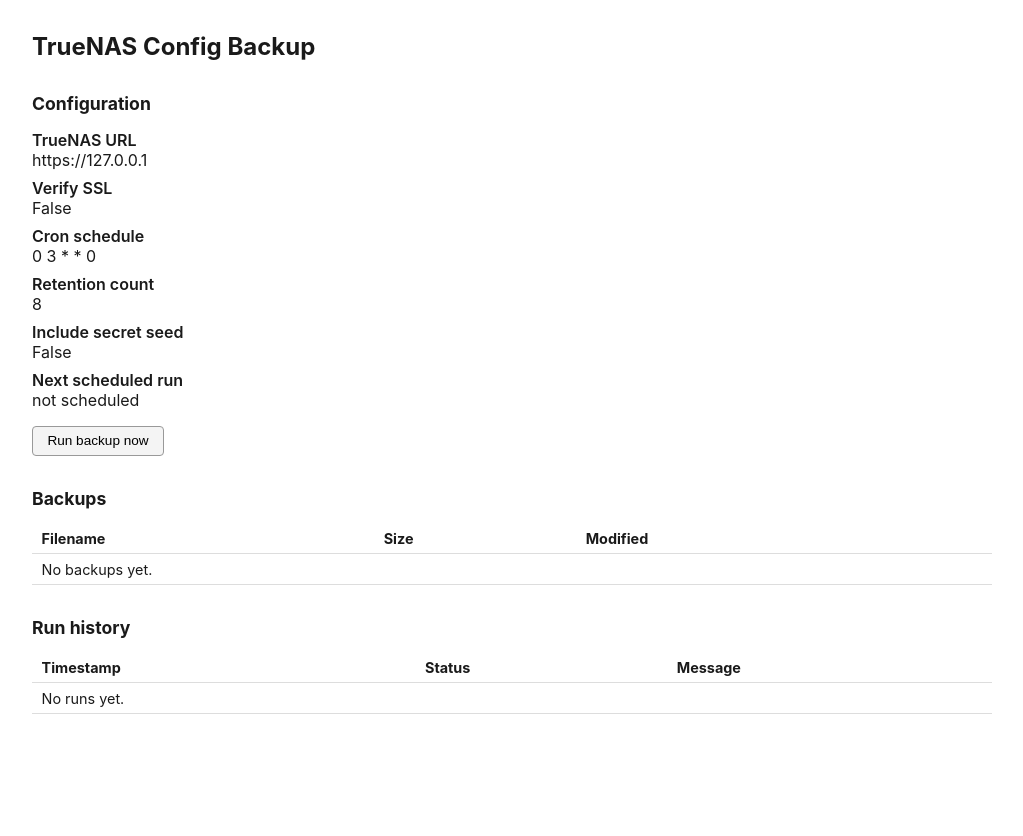
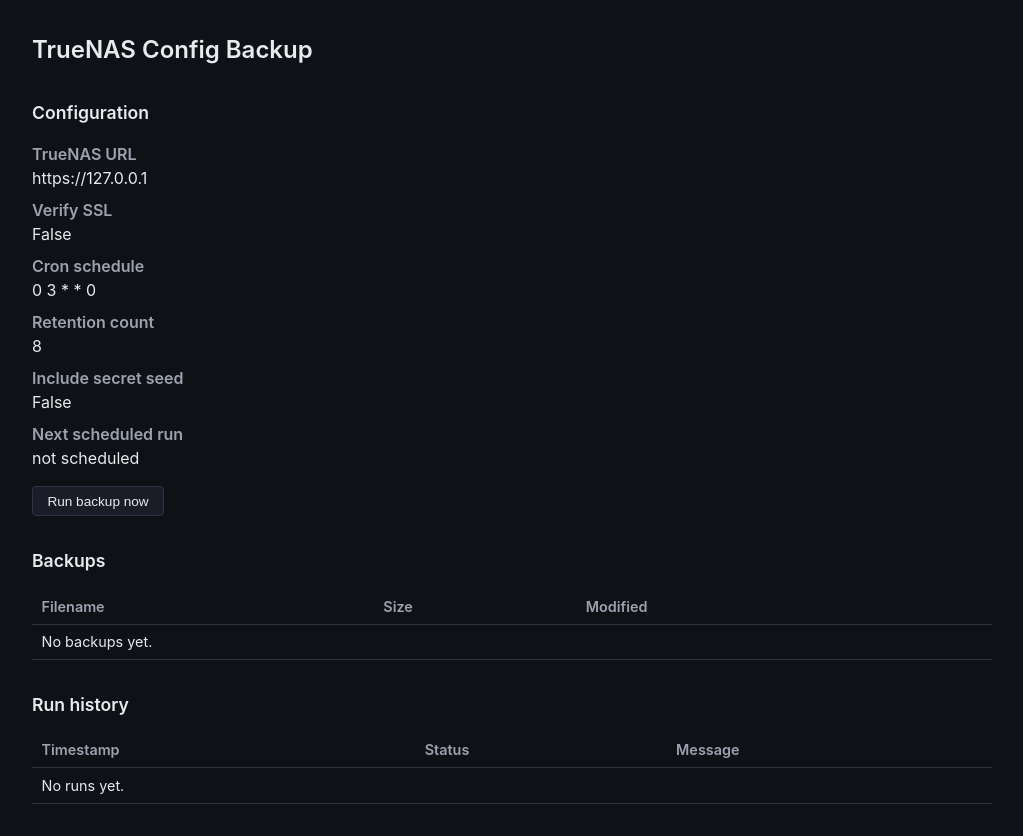
Before and after one commit to CampAsAChamp/truenas-config-backup, a FastAPI app: page / in a window 1280 px wide. Shown: the whole page, without its empty margins (128-1151 px from the left). Before the commit the page ends 714 px from the top, so only its background shows below. Run offline with FastAPI, Linux system fonts and the light colour scheme.

Commit message:
Add dark theme

```diff
--- a/app/static/style.css
+++ b/app/static/style.css
@@ -1,30 +1,105 @@
+:root {
+  color-scheme: dark;
+  --bg: #0f1117;
+  --text: #e8eaed;
+  --text-muted: #9ca3af;
+  --border: #2d3340;
+  --surface: #1a1d27;
+  --surface-hover: #252936;
+  --accent: #3b82f6;
+  --accent-hover: #2563eb;
+  --success-bg: #1a3d2e;
+  --success-text: #6ee7a0;
+  --failure-bg: #3d1a1a;
+  --failure-text: #f87171;
+}
+
 body {
   font-family: -apple-system, BlinkMacSystemFont, "Segoe UI", sans-serif;
   max-width: 960px;
   margin: 2rem auto;
   padding: 0 1rem;
-  color: #1a1a1a;
+  color: var(--text);
+  background: var(--bg);
+  line-height: 1.5;
 }
 
-h1 { font-size: 1.5rem; }
-h2 { font-size: 1.1rem; margin-top: 2rem; }
+h1 {
+  font-size: 1.5rem;
+  font-weight: 600;
+}
 
-table { width: 100%; border-collapse: collapse; margin-top: 0.5rem; }
-th, td { text-align: left; padding: 0.4rem 0.6rem; border-bottom: 1px solid #ddd; font-size: 0.9rem; }
+h2 {
+  font-size: 1.1rem;
+  margin-top: 2rem;
+  font-weight: 600;
+  color: var(--text);
+}
 
-.badge { padding: 0.1rem 0.5rem; border-radius: 4px; font-size: 0.8rem; }
-.badge.success { background: #d3f5d3; color: #1a5c1a; }
-.badge.failure { background: #f5d3d3; color: #7a1a1a; }
+table {
+  width: 100%;
+  border-collapse: collapse;
+  margin-top: 0.5rem;
+}
 
-button, .button {
+th,
+td {
+  text-align: left;
+  padding: 0.4rem 0.6rem;
+  border-bottom: 1px solid var(--border);
+  font-size: 0.9rem;
+}
+
+th {
+  color: var(--text-muted);
+  font-weight: 600;
+}
+
+.badge {
+  padding: 0.1rem 0.5rem;
+  border-radius: 4px;
+  font-size: 0.8rem;
+  font-weight: 500;
+}
+
+.badge.success {
+  background: var(--success-bg);
+  color: var(--success-text);
+}
+
+.badge.failure {
+  background: var(--failure-bg);
+  color: var(--failure-text);
+}
+
+button,
+.button {
   padding: 0.4rem 0.9rem;
-  border: 1px solid #999;
+  border: 1px solid var(--border);
   border-radius: 4px;
-  background: #f4f4f4;
+  background: var(--surface);
+  color: var(--text);
   cursor: pointer;
   font-size: 0.85rem;
+  text-decoration: none;
+  display: inline-block;
 }
 
-form { display: inline; }
-.settings dt { font-weight: 600; }
-.settings dd { margin: 0 0 0.5rem 0; }
+button:hover,
+.button:hover {
+  background: var(--surface-hover);
+  border-color: var(--text-muted);
+}
+
+form {
+  display: inline;
+}
+
+.settings dt {
+  font-weight: 600;
+  color: var(--text-muted);
+}
+
+.settings dd {
+  margin: 0 0 0.5rem 0;
+}
```
